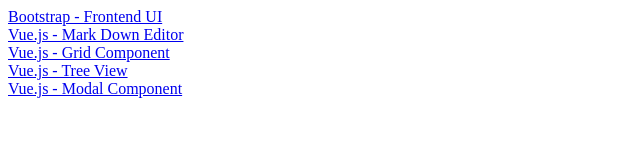
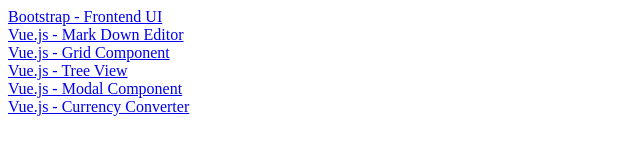
Before and after one commit to wuchunho/wuchunho.github.io, a plain HTML site: page index.html in a window 1280 px wide. Shown: the whole page, without its empty margins (0-640 px from the left). Drawn offline with Linux system fonts and the light colour scheme.

Commit message:
Add files via upload

```diff
--- a/index.html
+++ b/index.html
@@ -13,5 +13,7 @@
 	<a href="VueJs/TreeView/index.html" target="_new_4">Vue.js - Tree View</a>
   <br>
 	<a href="VueJs/ModalComponent/index.html" target="_new_5">Vue.js - Modal Component</a>
+  <br>
+	<a href="VueJs/CurrencyConverter/index.html" target="_new_6">Vue.js - Currency Converter</a>
   </body>
 </html>
```
